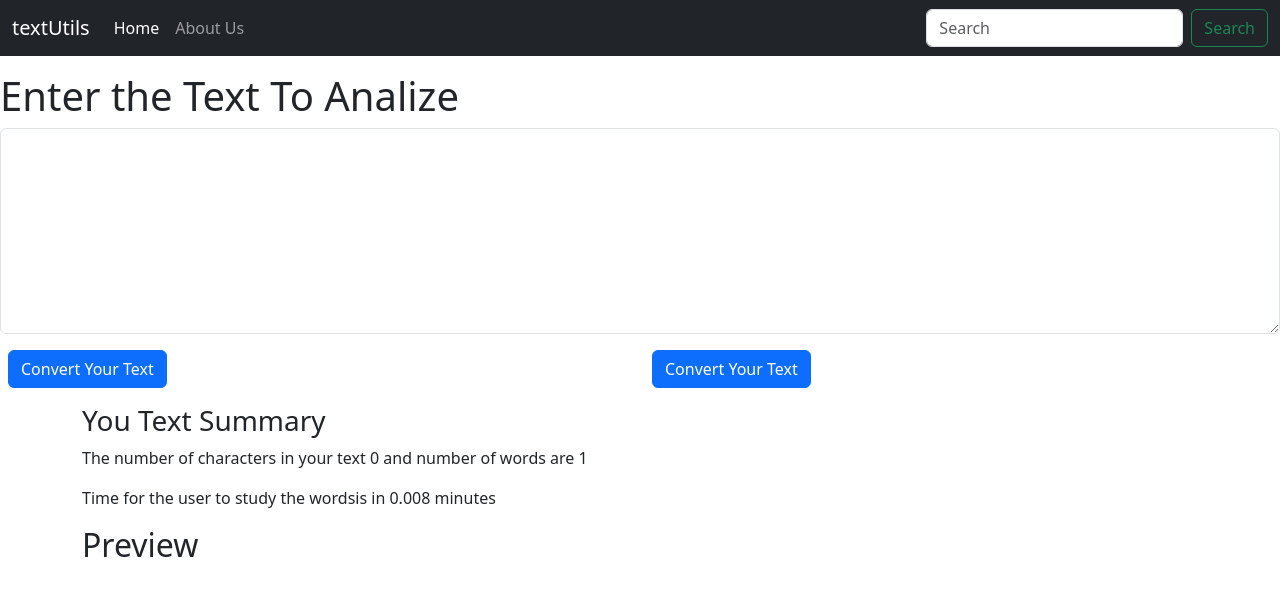
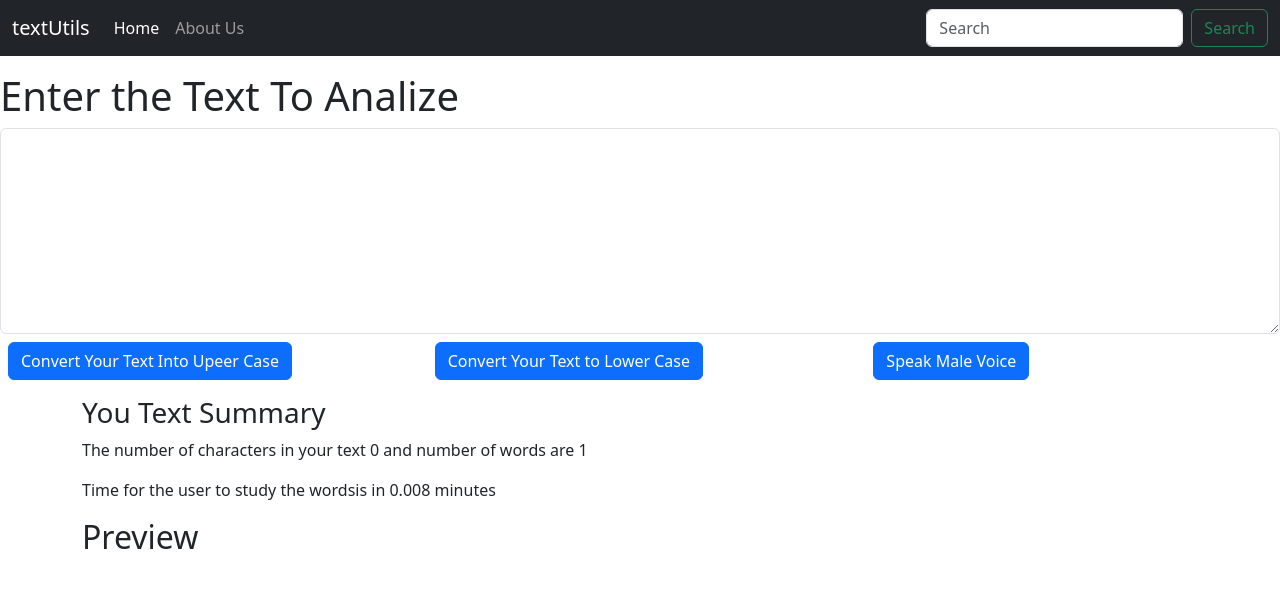
Before and after one commit to shobhankumarrath/1stReact-app, a React (Create React App) app: page / in a window 1280 px wide. Shown: the top 596 px of the page. Built offline with nearby package versions, Linux system fonts and the light colour scheme.

Commit message:
added a new feature for speech and renamed the button

```diff
--- a/package.json
+++ b/package.json
@@ -1,4 +1,5 @@
 {
+  "homepage": "https://shobhankumarrath.github.io/1stReact-app",
   "name": "textutils",
   "version": "0.1.0",
   "private": true,
@@ -13,6 +14,8 @@
   },
   "scripts": {
     "start": "react-scripts start",
+    "predeploy": "npm run build",
+    "deploy": "gh-pages -d build",
     "build": "react-scripts build",
     "test": "react-scripts test",
     "eject": "react-scripts eject"
@@ -34,5 +37,8 @@
       "last 1 firefox version",
       "last 1 safari version"
     ]
+  },
+  "devDependencies": {
+    "gh-pages": "^6.1.1"
   }
 }
--- a/src/components/TextFrom.js
+++ b/src/components/TextFrom.js
@@ -2,6 +2,13 @@ import React, {useState}  from 'react'
 
 export default function TextFrom(props) {
     const [text, textCount ] = useState('');
+
+    const speakMale = () => {
+      let msg = new SpeechSynthesisUtterance();
+      msg.text = text;
+      window.speechSynthesis.speak(msg);
+    }
+
 
     const handleOnClick = () => {
        const thenewtext = text.toUpperCase();
@@ -20,16 +27,19 @@ export default function TextFrom(props) {
   return (
     <> <div>
         <h1>{props.heading}</h1>
-    <div className="mb-3">
+    <div className="mb-2">
               <textarea className="form-control" value={text} onChange={handleOnChange} id="MyBox" rows="8"></textarea>
           </div>
           </div>
           <div className="row">
   <div className="col">
-    <button className="btn btn-primary mx-2" onClick={handleOnClick}>Convert Your Text</button>
+    <button className="btn btn-primary mx-2" onClick={handleOnClick}>Convert Your Text Into Upeer Case</button>
   </div>
   <div className="col">
-    <button className="btn btn-primary " onClick={handleOnClickLower}>Convert Your Text</button>
+    <button className="btn btn-primary " onClick={handleOnClickLower}>Convert Your Text to Lower Case</button>
+  </div>
+  <div className="col">
+    <button className="btn btn-primary mx-1" onClick={speakMale}>Speak Male Voice</button>
   </div>
 </div>
 <div className="container my-3">
```
Also changed, not shown: src/components/About.js (added, +7 -0 lines), 1 other file (tests, documents, lock files or other folders).
